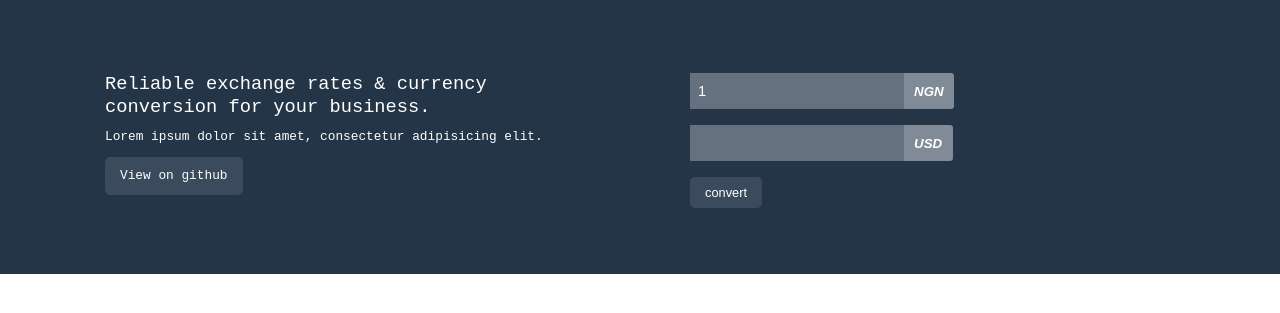
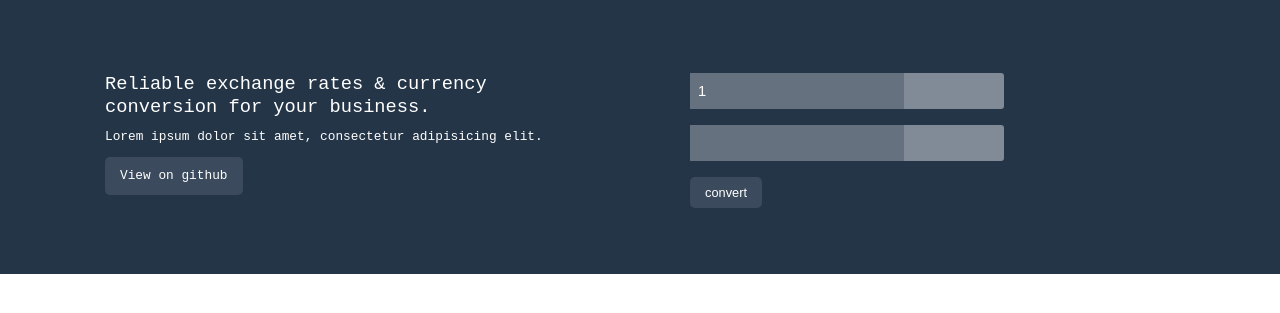
Before and after one commit to codeshifu/currency-converter, a plain HTML site: page index.html in a window 1280 px wide. Shown: the part 31-344 px from the top of the page. Drawn offline with Linux system fonts and the light colour scheme.

Commit message:
removed placeholder element

```diff
--- a/css/style.css
+++ b/css/style.css
@@ -78,6 +78,7 @@ nav {
   color: #fff;
   font-weight: 600;
   font-style: italic;
+  min-width: 100px;
   max-width: 100px;
   border: none;
   border-radius: 0 3px 3px 0;
--- a/index.html
+++ b/index.html
@@ -34,15 +34,11 @@
                 <form>
                     <div class="input-group">
                         <input id="curr_fr_val" type="number" value="1" placeholder="Enter amount">
-                        <select id="curr_fr">
-                            <option data-currency-name='Nigerian Naira' value="NGN">NGN</option>
-                        </select>
+                        <select id="curr_fr"></select>
                     </div>
                     <div class="input-group">
                         <input id="curr_to_val" disabled type="number">
-                        <select id="curr_to">
-                            <option data-currency-name='United States Dollar' value="USD">USD</option>
-                        </select>
+                        <select id="curr_to"></select>
                     </div>
                     <button id="convert" class="btn" type="submit">convert</button>
                 </form>
```
